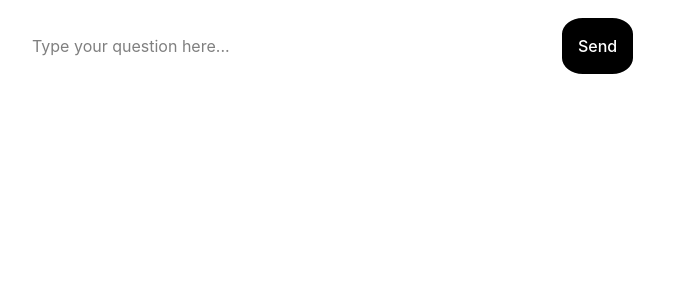
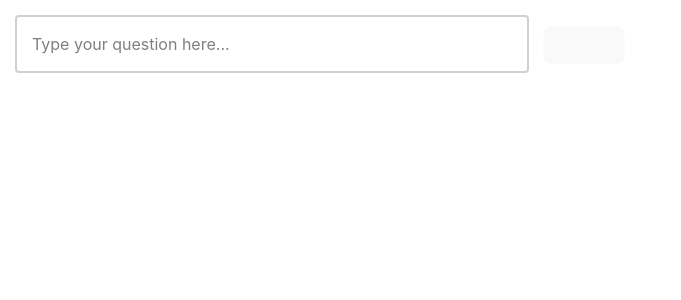
Before and after one commit to Sirfouq/deepSeekgpt, a React (Vite) app in the folder frontend/: page /chat in a window 1280 px wide. Shown: the top 300 px of the page, without its empty margins (0-681 px from the left). Built offline with nearby package versions, Linux system fonts and the light colour scheme.

Commit message:
refs added for focused inputs after loading the page. Some minor UI adjustments also added.

```diff
--- a/frontend/src/App.css
+++ b/frontend/src/App.css
@@ -67,10 +67,10 @@ body {
  }
 
  .toggle-button-dark {
-  background-color: white;
+  background-color: #e8e0de;
   color: black;
   border: 2px solid black;
-  border-radius: 30%;
+  border-radius: 15%;
   padding: 1em;
   margin: 1em;
   font-size: 1em;
@@ -80,10 +80,10 @@ body {
  }
 
  .toggle-button-light {
-  background-color: black;
+  background-color: #4c4c4d;
   color: white;
   border: 2px solid white;
-  border-radius: 30%;
+  border-radius: 15%;
   padding: 1em;
   margin: 1em;
   font-size: 1em;
--- a/frontend/src/App.tsx
+++ b/frontend/src/App.tsx
@@ -39,7 +39,7 @@ function App() {
         <Link to={{
           pathname: "/chat"
         }}>
-          <Button>Chat</Button>
+          <Button className='!bg-purple-500 hover:!bg-purple-600 text-white'>Chat</Button>
         </Link>
       </div>
       <div className="app-container">
@@ -65,7 +65,8 @@ const ToggleThemeButton = () => {
   const className = 'toggle-button-' + (isDarkMode ? 'dark' : 'light');
 
   return (
-    <button className={className} onClick={toggleTheme}>
+    <button className={`${className} h-8 w-14 flex items-center justify-center`}
+      onClick={toggleTheme}>
       <FontAwesomeIcon icon={isDarkMode ? faSun : faMoon} />
     </button>
   );
--- a/frontend/src/Chat.tsx
+++ b/frontend/src/Chat.tsx
@@ -1,5 +1,7 @@
-import React, { useState } from 'react'
+import React, { useState, useRef, useEffect } from 'react'
 import { useTheme } from './ThemeContext';
+import { Button } from './components/ui/button';
+
 
 
 const Chat = () => {
@@ -8,11 +10,15 @@ const Chat = () => {
     const [message, setMessage] = useState('')
     const [responseMessage, setResponseMessage] = useState('')
     const { isDarkMode } = useTheme();
+    const inputRef = useRef<HTMLInputElement | null>(null);
 
+
+    useEffect(() => {
+        inputRef.current?.focus()
+    }, []);
 
 
     console.log(isDarkMode)
-    const className = 'toggle-button-' + (isDarkMode ? 'dark' : 'light');
     const sendMessage = async (msg: string) => {
         setIsLoading(true)
 
@@ -34,9 +40,12 @@ const Chat = () => {
 
 
 
+
+
     return (
         <div className={isDarkMode ? 'dark-mode' : 'light-mode'}>
             <input
+                ref={inputRef}
                 className='input-bar'
                 type="text"
                 placeholder='Type your question here...'
@@ -44,11 +53,13 @@ const Chat = () => {
                 onChange={(e) => setMessage(e.target.value)}
             >
             </input>
-            <button className={className} onClick={() => sendMessage(message)}>
+            <Button onClick={() => sendMessage(message)}>
                 Send
-            </button>
-            {isLoading && <div className='loader'></div>}
-            {responseMessage && <p>{responseMessage}</p>}
+            </Button>
+            <p className='m-10 flex flex-wrap'>
+                {isLoading && <div className='loader'></div>}
+                {responseMessage && <p>{responseMessage}</p>}
+            </p>
         </div>
     )
 }
--- a/frontend/src/Search.tsx
+++ b/frontend/src/Search.tsx
@@ -1,13 +1,21 @@
 import './App.css'
-
+import { useEffect, useRef } from 'react'
 
 interface SearchProps {
   onSearch: (msg: string) => void
 }
 
 const Search = ({ onSearch }: SearchProps) => {
+
+  const inputRef = useRef<HTMLInputElement | null>(null);
+
+  useEffect(() => {
+    inputRef.current?.focus()
+  }, [])
+
   return (
     <input
+      ref={inputRef}
       className='input-bar'
       type='text'
       onChange={(e) => onSearch(e.target.value)}
--- a/frontend/src/components/ui/button.tsx
+++ b/frontend/src/components/ui/button.tsx
@@ -9,7 +9,8 @@ const buttonVariants = cva(
   {
     variants: {
       variant: {
-        default: "bg-purple-500 text-white shadow-xs hover:bg-purple-600",
+        default:
+          "bg-primary text-primary-foreground shadow-xs hover:bg-primary/90",
         destructive:
           "bg-destructive text-white shadow-xs hover:bg-destructive/90 focus-visible:ring-destructive/20 dark:focus-visible:ring-destructive/40 dark:bg-destructive/60",
         outline:
@@ -17,7 +18,7 @@ const buttonVariants = cva(
         secondary:
           "bg-secondary text-secondary-foreground shadow-xs hover:bg-secondary/80",
         ghost:
-          "hover:bg-accent hover:text-accent-foreground dark:hover:bg-accent/50",
+          "hover:bg-accent hover:text-accent-background dark:hover:bg-accent/50",
         link: "text-primary underline-offset-4 hover:underline",
       },
       size: {
@@ -32,7 +33,7 @@ const buttonVariants = cva(
       size: "default",
     },
   }
-);
+)
 
 function Button({
   className,
```
